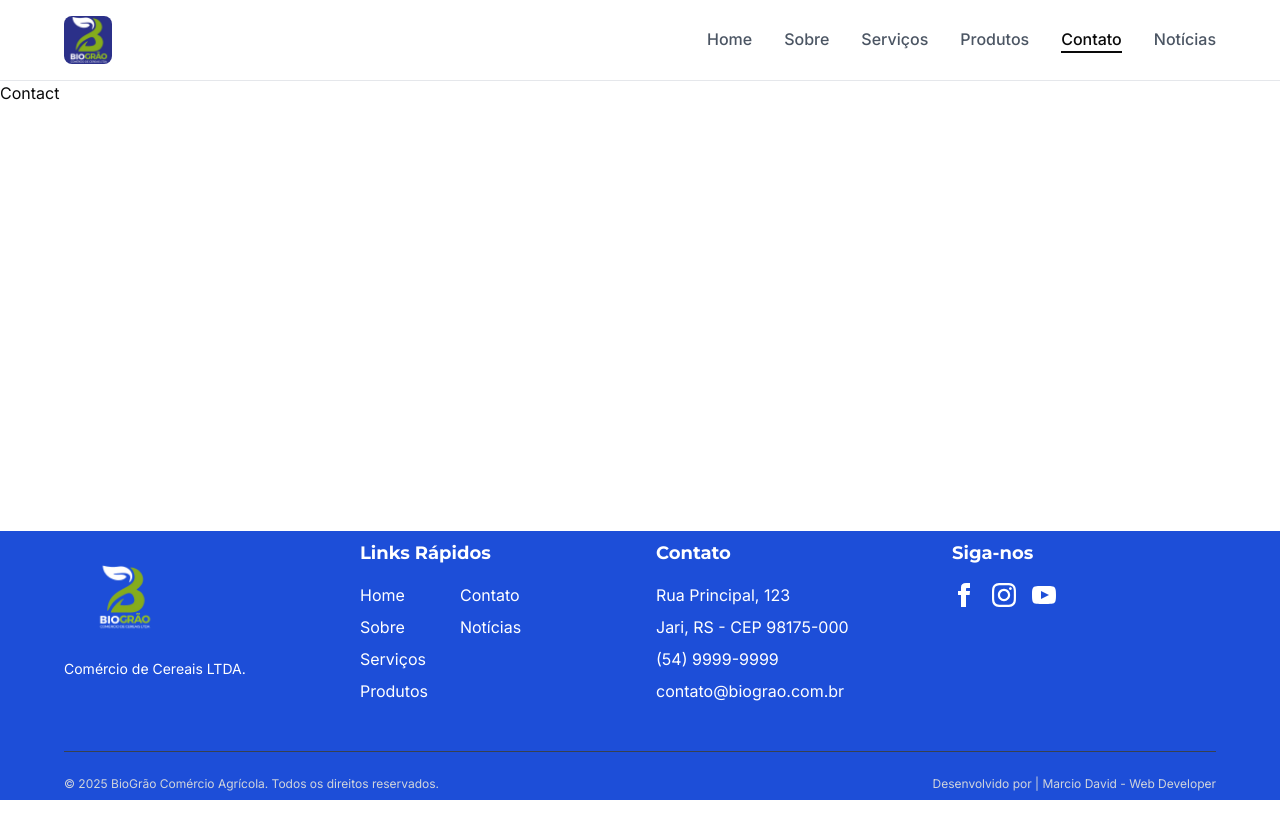
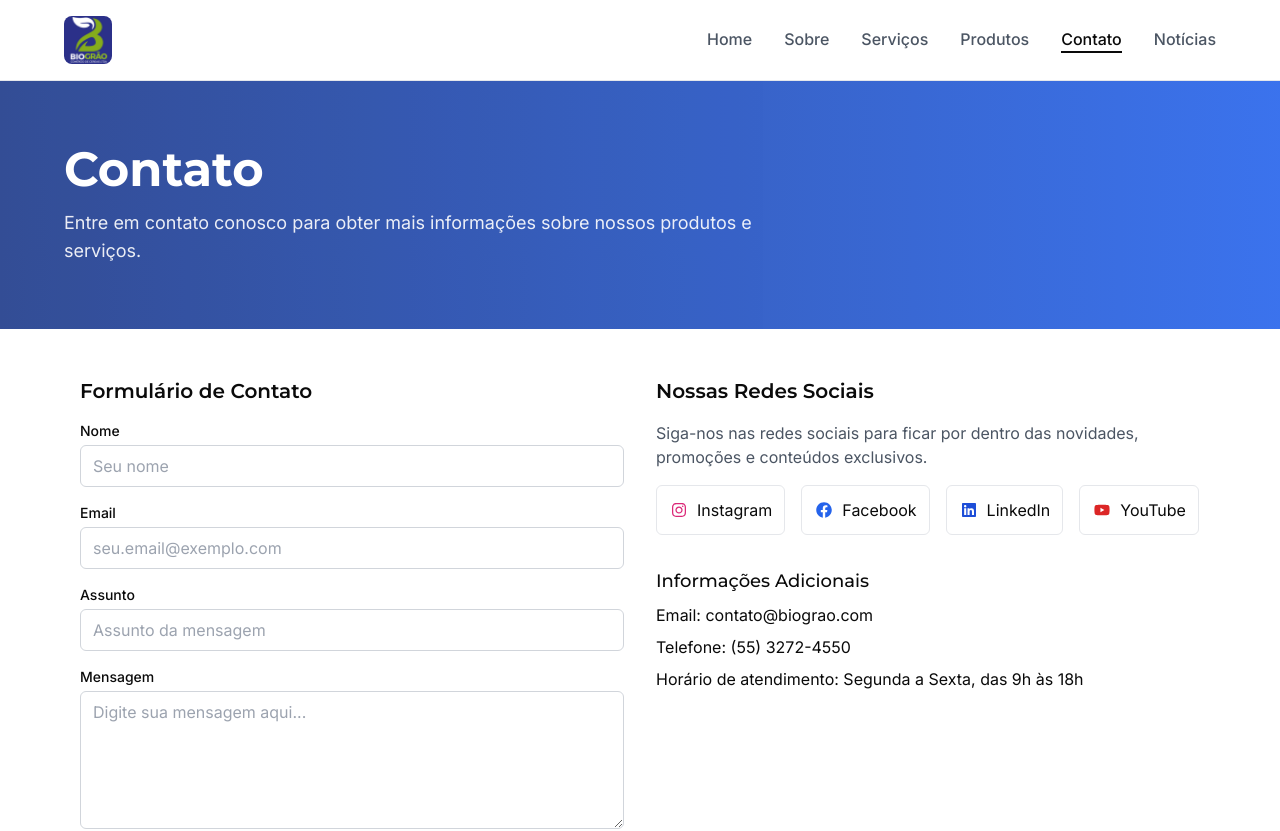
Before and after one commit to MarcioDavid81/biograo, a Next.js app: page /contact in a window 1280 px wide. Shown: the top 831 px of the page. Before the commit the page ends 800 px from the top, so only its background shows below. Built offline with nearby package versions, Linux system fonts and the light colour scheme.

Commit message:
feat: add contact form component at contact page

```diff
--- /dev/null
+++ b/src/app/components/contact/ContactForm.tsx
@@ -0,0 +1,194 @@
+'use client'
+
+import { sendContactMessage } from '@/services/contactService'
+import { useState, FormEvent } from 'react'
+
+interface FormState {
+  name: string
+  email: string
+  subject: string
+  message: string
+}
+
+interface FormErrors {
+  name?: string
+  email?: string
+  subject?: string
+  message?: string
+}
+
+export default function ContactForm() {
+  const [formData, setFormData] = useState<FormState>({
+    name: '',
+    email: '',
+    subject: '',
+    message: ''
+  })
+
+  const [errors, setErrors] = useState<FormErrors>({})
+
+  const [submitStatus, setSubmitStatus] = useState<{
+    success?: boolean,
+    message?: string
+  }>({})
+
+  const [isSubmitting, setIsSubmitting] = useState(false)
+
+  const handleChange = (e: React.ChangeEvent<HTMLInputElement | HTMLTextAreaElement | HTMLSelectElement>) => {
+    const { name, value } = e.target
+    setFormData(prev => ({
+      ...prev,
+      [name]: value
+    }))
+
+    // Limpa o erro quando o usuário começa a digitar
+    if (errors[name as keyof FormErrors]) {
+      setErrors(prev => ({
+        ...prev,
+        [name]: undefined
+      }))
+    }
+  }
+
+  // Função para validar o formulário
+  const validateForm = (): boolean => {
+    const newErrors: FormErrors = {}
+
+    if (!formData.name.trim()) {
+      newErrors.name = 'Nome é obrigatório'
+    }
+
+    if (!formData.email.trim()) {
+      newErrors.email = 'Email é obrigatório'
+    } else if (!/^\S+@\S+\.\S+$/.test(formData.email)) {
+      newErrors.email = 'Email inválido'
+    }
+
+    if (!formData.subject.trim()) {
+      newErrors.subject = 'Assunto é obrigatório'
+    }
+
+    if (!formData.message.trim()) {
+      newErrors.message = 'Mensagem é obrigatória'
+    }
+
+    setErrors(newErrors)
+    return Object.keys(newErrors).length === 0
+  }
+
+  // Função para lidar com o envio do formulário
+  const handleSubmit = async (e: FormEvent) => {
+    e.preventDefault()
+
+    if (!validateForm()) {
+      return
+    }
+
+    setIsSubmitting(true)
+
+    try {
+      await sendContactMessage(formData)
+      setSubmitStatus({
+        success: true,
+        message: 'Mensagem enviada com sucesso! Entraremos em contato em breve.'
+      })
+
+      // Limpa o formulário após envio com sucesso
+      setFormData({
+        name: '',
+        email: '',
+        subject: '',
+        message: ''
+      })
+    } catch (error) {
+      setSubmitStatus({
+        success: false,
+        message: 'Erro ao enviar mensagem. Por favor, tente novamente.'
+      })
+    } finally {
+      setIsSubmitting(false)
+    }
+  }
+
+  return (
+    <form onSubmit={handleSubmit} className="space-y-4">
+      <div>
+        <label htmlFor="name" className="block text-sm font-medium mb-1">
+          Nome
+        </label>
+        <input
+          type="text"
+          id="name"
+          name="name"
+          value={formData.name}
+          onChange={handleChange}
+          className={`w-full px-3 py-2 border rounded-md ${errors.name ? 'border-red-500' : 'border-gray-300'}`}
+          placeholder="Seu nome"
+        />
+        {errors.name && <p className="mt-1 text-sm text-red-500">{errors.name}</p>}
+      </div>
+
+      <div>
+        <label htmlFor="email" className="block text-sm font-medium mb-1">
+          Email
+        </label>
+        <input
+          type="email"
+          id="email"
+          name="email"
+          value={formData.email}
+          onChange={handleChange}
+          className={`w-full px-3 py-2 border rounded-md ${errors.email ? 'border-red-500' : 'border-gray-300'}`}
+          placeholder="seu.email@exemplo.com"
+        />
+        {errors.email && <p className="mt-1 text-sm text-red-500">{errors.email}</p>}
+      </div>
+
+      <div>
+        <label htmlFor="subject" className="block text-sm font-medium mb-1">
+          Assunto
+        </label>
+        <input
+          type="text"
+          id="subject"
+          name="subject"
+          value={formData.subject}
+          onChange={handleChange}
+          className={`w-full px-3 py-2 border rounded-md ${errors.subject ? 'border-red-500' : 'border-gray-300'}`}
+          placeholder="Assunto da mensagem"
+        />
+        {errors.subject && <p className="mt-1 text-sm text-red-500">{errors.subject}</p>}
+      </div>
+
+      <div>
+        <label htmlFor="message" className="block text-sm font-medium mb-1">
+          Mensagem
+        </label>
+        <textarea
+          id="message"
+          name="message"
+          value={formData.message}
+          onChange={handleChange}
+          rows={5}
+          className={`w-full px-3 py-2 border rounded-md ${errors.message ? 'border-red-500' : 'border-gray-300'}`}
+          placeholder="Digite sua mensagem aqui..."
+        ></textarea>
+        {errors.message && <p className="mt-1 text-sm text-red-500">{errors.message}</p>}
+      </div>
+
+      <button
+        type="submit"
+        disabled={isSubmitting}
+        className="w-full bg-blue-600 hover:bg-blue-700 text-white font-medium py-2 px-4 rounded-md transition-colors disabled:bg-blue-400"
+      >
+        {isSubmitting ? 'Enviando...' : 'Enviar Mensagem'}
+      </button>
+
+      {submitStatus.message && (
+        <div className={`p-3 rounded-md ${submitStatus.success ? 'bg-green-100 text-green-800' : 'bg-red-100 text-red-800'}`}>
+          {submitStatus.message}
+        </div>
+      )}
+    </form>
+  )
+}
--- /dev/null
+++ b/src/app/components/contact/SocialLinks.tsx
@@ -0,0 +1,91 @@
+import { FaFacebook, FaInstagram, FaLinkedin, FaYoutube } from "react-icons/fa";
+import Link from 'next/link'
+
+interface SocialNetwork {
+  id: string
+  name: string
+  url: string
+  icon: string
+}
+
+export default function SocialLinks() {
+  const socialNetworks: SocialNetwork[] = [
+    {
+      id: 'instagram',
+      name: 'Instagram',
+      url: 'https://instagram.com',
+      icon: 'instagram'
+    },
+    {
+      id: 'facebook',
+      name: 'Facebook',
+      url: 'https://facebook.com',
+      icon: 'facebook'
+    },
+    {
+      id: 'linkedin',
+      name: 'LinkedIn',
+      url: 'https://linkedin.com',
+      icon: 'linkedin'
+    },
+    {
+      id: 'youtube',
+      name: 'YouTube',
+      url: 'https://youtube.com',
+      icon: 'youtube'
+    }
+  ]
+
+  return (
+    <div className="space-y-4">
+      <p className="text-gray-600">
+        Siga-nos nas redes sociais para ficar por dentro das novidades,
+        promoções e conteúdos exclusivos.
+      </p>
+
+      <ul className="flex flex-wrap gap-4">
+        {socialNetworks.map((network) => (
+          <li key={network.id}>
+            <Link
+              href={network.url}
+              target="_blank"
+              rel="noopener noreferrer"
+              className="flex items-center gap-2 p-3 border border-gray-200 rounded-md hover:bg-gray-50 transition-colors"
+            >
+              <SocialIcon name={network.icon} />
+              <span>{network.name}</span>
+            </Link>
+          </li>
+        ))}
+      </ul>
+    </div>
+  )
+}
+
+function SocialIcon({ name }: { name: string }) {
+  return (
+    <span className="w-5 h-5 flex items-center justify-center">
+      {name === 'instagram' && <InstagramIcon />}
+      {name === 'facebook' && <FacebookIcon />}
+      {name === 'linkedin' && <LinkedInIcon />}
+      {name === 'youtube' && <YouTubeIcon />}
+    </span>
+  )
+}
+
+function InstagramIcon() {
+  return <span className="text-pink-600"><FaInstagram /></span>
+}
+
+function FacebookIcon() {
+  return <span className="text-blue-600"><FaFacebook /></span>
+}
+
+
+function LinkedInIcon() {
+  return <span className="text-blue-700"><FaLinkedin /></span>
+}
+
+function YouTubeIcon() {
+  return <span className="text-red-600"><FaYoutube /></span>
+}
--- a/src/app/contact/page.tsx
+++ b/src/app/contact/page.tsx
@@ -1,13 +1,52 @@
-import React from 'react'
+// src/app/contato/page.tsx
+import { Metadata } from "next";
+import ContactForm from "../components/contact/ContactForm";
+import SocialLinks from "../components/contact/SocialLinks";
 
-export const metadata = {
+export const metadata: Metadata = {
   title: "Contato - BioGrão Comércio Agrícola",
-  description:
-    "Formulário para contato com a BioGrão.",
+  description: "Formulário para contato com a BioGrão.",
 };
 
-export default function Contact() {
+export default function ContatoPage() {
   return (
-    <div>Contact</div>
-  )
+    <>
+       {/* Header da página */}
+       <section className="bg-gradient-to-r from-blue-900 to-blue-600 opacity-90 text-white py-12 md:py-16">
+        <div className="container-custom w-[90%]">
+          <div className="max-w-3xl">
+            <h1 className="mb-4">Contato</h1>
+            <p className="text-lg opacity-90">
+              Entre em contato conosco para obter mais informações sobre nossos
+              produtos e serviços.
+            </p>
+          </div>
+        </div>
+      </section>
+      <div className="container-custom w-[90%] mx-auto px-4 py-12">
+        <div className="grid md:grid-cols-2 gap-8">
+          <div>
+            <h2 className="text-xl font-semibold mb-4">
+              Formulário de Contato
+            </h2>
+            <ContactForm />
+          </div>
+
+          <div>
+            <h2 className="text-xl font-semibold mb-4">Nossas Redes Sociais</h2>
+            <SocialLinks />
+
+            <div className="mt-8">
+              <h3 className="text-lg font-medium mb-2">
+                Informações Adicionais
+              </h3>
+              <p className="mb-2">Email: contato@biograo.com</p>
+              <p className="mb-2">Telefone: (55) 3272-4550</p>
+              <p>Horário de atendimento: Segunda a Sexta, das 9h às 18h</p>
+            </div>
+          </div>
+        </div>
+      </div>
+    </>
+  );
 }
--- /dev/null
+++ b/src/services/contactService.ts
@@ -0,0 +1,31 @@
+interface ContactMessage {
+    name: string
+    email: string
+    subject: string
+    message: string
+  }
+
+  // Função para enviar mensagem de contato
+  export async function sendContactMessage(data: ContactMessage): Promise<void> {
+
+    await new Promise(resolve => setTimeout(resolve, 1000))
+
+    try {
+      const response = await fetch('/api/contact', {
+        method: 'POST',
+        headers: {
+          'Content-Type': 'application/json',
+        },
+        body: JSON.stringify(data),
+      })
+
+      if (!response.ok) {
+        throw new Error('Falha ao enviar mensagem')
+      }
+
+      return
+    } catch (error) {
+      console.error('Erro ao enviar mensagem de contato:', error)
+      throw new Error('Não foi possível enviar sua mensagem. Por favor, tente novamente mais tarde.')
+    }
+  }
```
